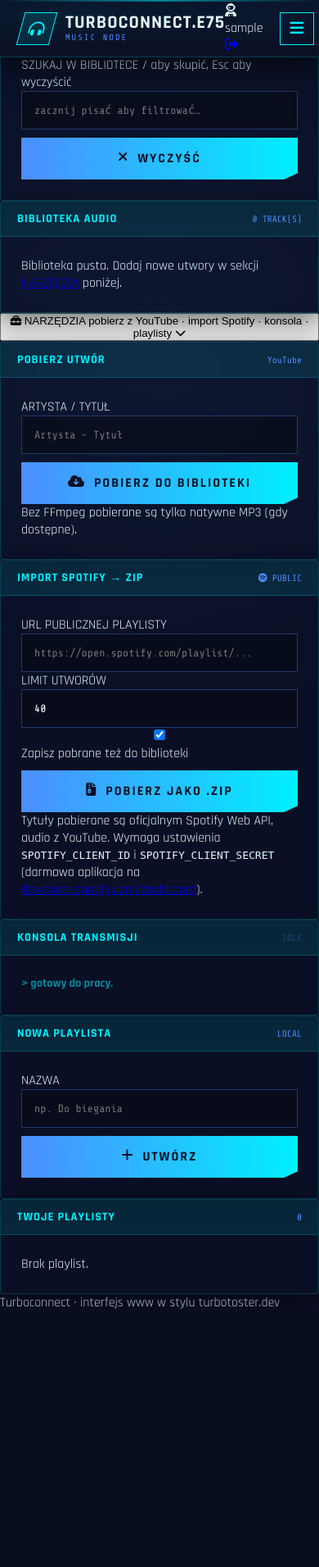
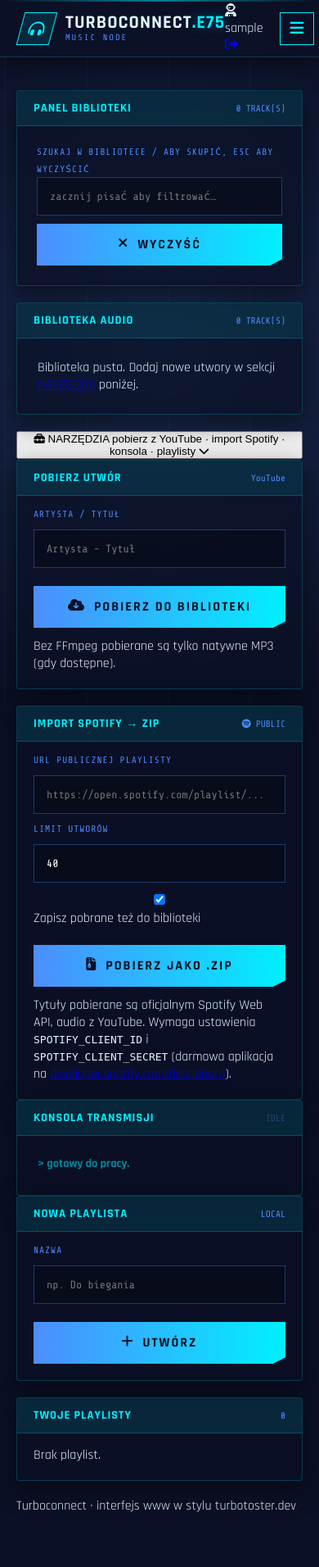
Before and after one commit to Turbotoster7/TurboConnect.75, a Flask app: page /music in a window 390 px wide. Shown: the whole page at 82% size. Before the commit the page ends 1597 px from the top, so only its background shows below. Run offline with Flask 3, Linux system fonts and the light colour scheme; the visitor is signed in with stand-in values (Sample User, id 1); some libraries are stand-ins or nearby versions.

Commit message:
server fix

```diff
--- a/server/static/css/turboconnect.css
+++ b/server/static/css/turboconnect.css
@@ -1688,3 +1688,115 @@
         flex-direction: column;
         gap: 30px;
     }
+
+    /* Ustawienia dla Radaru */
+    .hud-panel.radar-panel {
+        /* order: -1 sprawia, że ten element ZAWSZE wskakuje na pierwsze miejsce */
+        order: -1;
+
+        /* Rozciągnij radar na całą szerokość telefonu */
+        width: 100%;
+        max-width: 100%;
+
+        /* Opcjonalnie: wyśrodkuj zawartość radaru */
+        display: flex;
+        flex-direction: column;
+        align-items: center;
+    }
+
+    /* Ustawienia dla Formularza */
+    .hud-panel.form-panel {
+        order: 2; /* Formularz idzie pod spód */
+        width: 100%;
+    }
+
+    /* Poprawka dla wnętrza radaru na mobile, żeby się nie rozjeżdżało */
+    .panel-body.flex-body {
+        width: 100%;
+        align-items: center;
+    }
+
+    .radar-section {
+        width: 100%;
+        display: flex;
+        flex-direction: column;
+        align-items: center;
+    }
+}
+
+.system-logs .log-line {
+    animation: simpleFade 0.3s ease-out forwards;
+}
+
+@keyframes simpleFade {
+    from { opacity: 0; transform: translateX(-5px); }
+    to { opacity: 1; transform: translateX(0); }
+}
+
+/* =========================================
+   Turboconnect — wlasny layout panelu www
+   ========================================= */
+
+.highlight {
+    color: var(--primary);
+    text-shadow: 0 0 14px rgba(0, 240, 255, 0.35);
+}
+
+body.tc-app {
+    overflow-x: hidden;
+    padding-bottom: 0;
+}
+body.tc-app .main-plane,
+body.tc-app .loader-screen { display: none !important; }
+
+.tc-main {
+    padding-top: 110px;
+    padding-bottom: 4rem;
+    position: relative;
+    z-index: 2;
+}
+
+.tc-wrap {
+    max-width: 1100px;
+    margin: 0 auto;
+    padding: 0 1.25rem;
+    position: relative;
+    z-index: 2;
+    display: flex;
+    flex-direction: column;
+    gap: 1.25rem;
+}
+
+/* Karty / sekcje */
+.tc-hero-card .panel-content {
+    padding: 1.25rem 1.5rem 1.5rem;
+}
+.tc-hero-text {
+    color: #aabcdf;
+    line-height: 1.6;
+    margin-bottom: 1.25rem;
+    font-size: 0.98rem;
+}
+.tc-hero-text strong { color: var(--primary); }
+
+.tc-grid-2 {
+    display: grid;
+    grid-template-columns: repeat(auto-fit, minmax(320px, 1fr));
+    gap: 1.25rem;
+}
+.tc-grid-2 .hud-panel { margin: 0; }
+.tc-grid-2 .panel-content { padding: 1rem 1.25rem 1.25rem; }
+
+/* Formularze */
+.tc-stack {
+    display: flex;
+    flex-direction: column;
+    gap: 12px;
+}
+.tc-label {
+    font-family: var(--font-mono);
+    font-size: 0.7rem;
+    color: var(--secondary);
+    letter-spacing: 1px;
+    text-transform: uppercase;
+}
```
